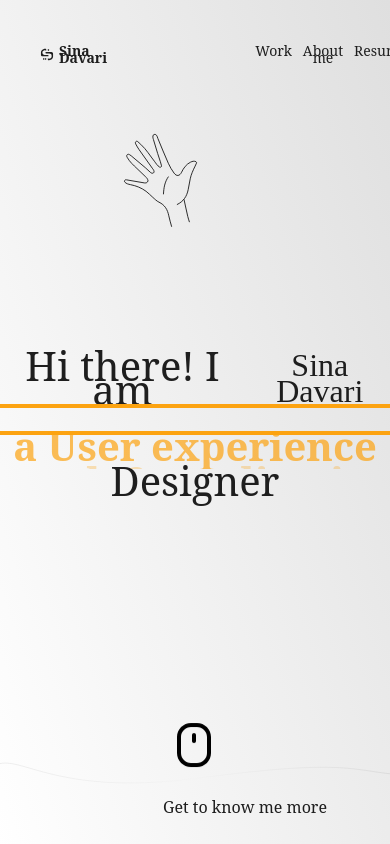
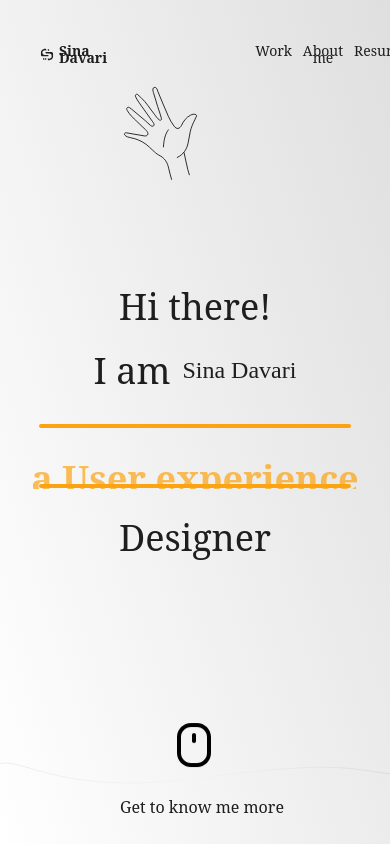
Before and after one commit to Mostafa229Gh/siuiux-portfolio, a React (Create React App) app: page / in a window 390 px wide. Shown: the top 844 px of the page. Built offline with nearby package versions, Linux system fonts and the light colour scheme.

Commit message:
mobile responsive page 1

```diff
--- a/src/PageOne.css
+++ b/src/PageOne.css
@@ -1,5 +1,5 @@
 .container {
-  background: linear-gradient(252.21deg, #DFDFDF 0%, #FFFFFF 100.34%);
+  background: linear-gradient(252.21deg, #dfdfdf 0%, #ffffff 100.34%);
   display: flex;
   justify-content: center;
   align-items: center;
@@ -19,7 +19,11 @@
   gap: 1.18vw;
   align-items: center;
 }
-
+.title > div {
+  display: flex;
+  align-items: center;
+  gap: 1.18vw;
+}
 h1 {
   color: #1e1e1e;
   font-family: "Noto Serif";
@@ -109,3 +113,43 @@ h1 {
     transform: translateY(-15px);
   }
 }
+
+@media (max-width: 640px) {
+  .hand {
+    top: 80px;
+  }
+  .title {
+    flex-direction: column;
+    gap: 15px;
+  }
+  .title > div {
+    gap: 12px;
+    margin-bottom: 28px;
+  }
+  h1 {
+    font-size: 36px;
+    line-height: 49.03px;
+  }
+  #sinaDavir {
+    font-size: 24px;
+    line-height: 39.82px;
+    text-align: center;
+  }
+  .line {
+    width: 312px;
+  }
+  .expertise-container {
+    width: 100%;
+    margin-bottom: 24px;
+  }
+  .expertise-wrapper {
+    width: 100%;
+    height: 56px;
+  }
+  .expertise {
+    width: 100%;
+  }
+  .pageOneBottom > p {
+    left: calc(50% - 75px);
+  }
+}
--- a/src/PageOne.js
+++ b/src/PageOne.js
@@ -27,8 +27,11 @@ export default function PageOne() {
         <img src={hand} alt="Hi" />
       </div>
       <div className="title">
-        <h1>Hi there! I am</h1>
-        <h1 id="sinaDavir">Sina Davari</h1>
+        <h1>Hi there!</h1>
+        <div>
+          <h1> I am</h1>
+          <h1 id="sinaDavir">Sina Davari</h1>
+        </div>
       </div>
 
       <div className="expertise-container">
```
